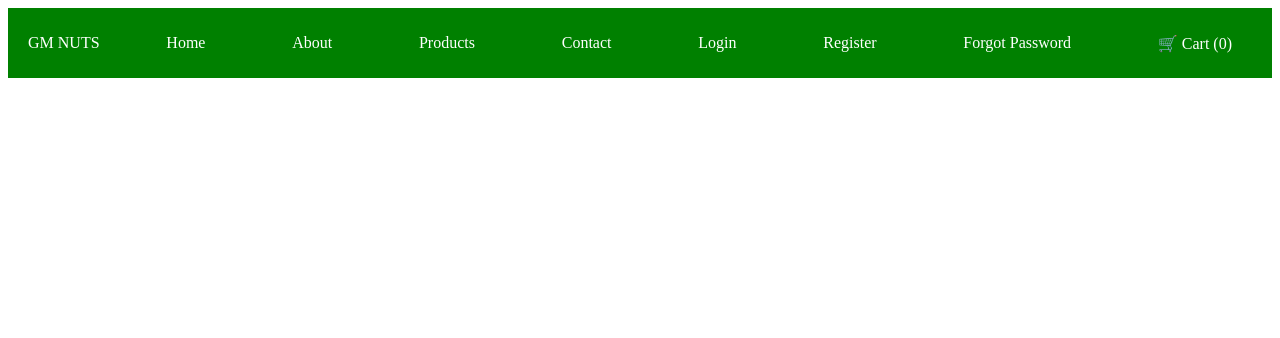
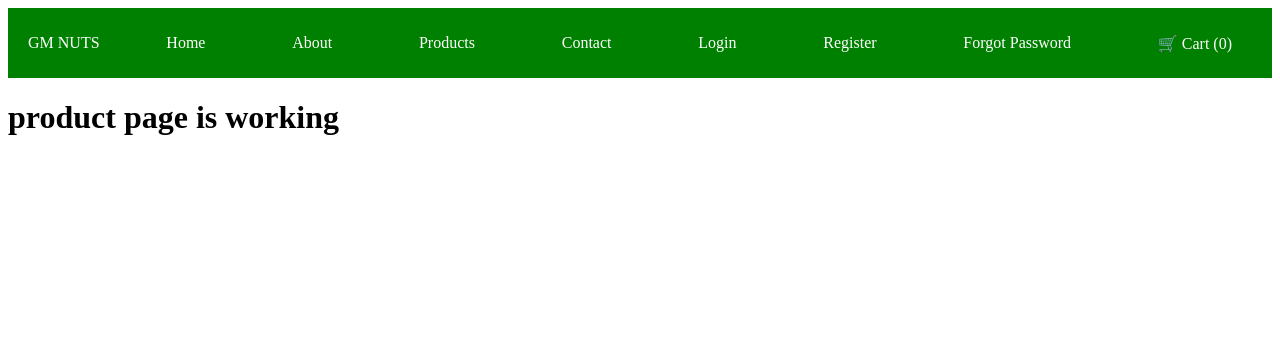
Before and after one commit to Gobal2003/GM_NUTS, a Django app: page /products/ in a window 1280 px wide. Shown: the top 338 px of the page. Run offline with Django 5.2, Linux system fonts and the light colour scheme.

Commit message:
test template

```diff
--- a/python_app/templates/products.html
+++ b/python_app/templates/products.html
@@ -2,14 +2,15 @@
 {% load static %}
 {% block content %}
 
+<h1> product page is working</h1>
 
-{% for product in products %}
+
+{% comment %} {% for product in products %}
 
 <div class="product_container">
 
 <h4>{{product.name}}</h4>
 <p>{{product.price}}</p>
-{% comment %} <img src="{{product.image.url}}" width="200px" alt="Image" width="200px" height="200px"> {% endcomment %}
 {% if product.image %}
     <img src = "{{product.image.url}}" width="200px">
 {% else %}
@@ -23,7 +24,7 @@
 
 </div>
 
-{% endfor %}
+{% endfor %} {% endcomment %}
 
 {% endblock %}
 
```
